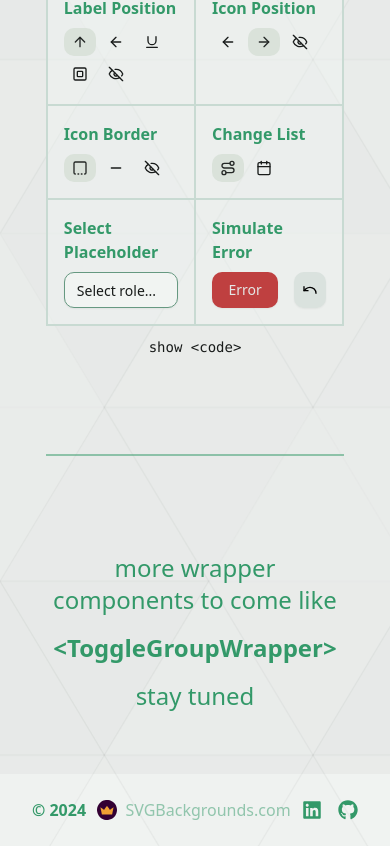
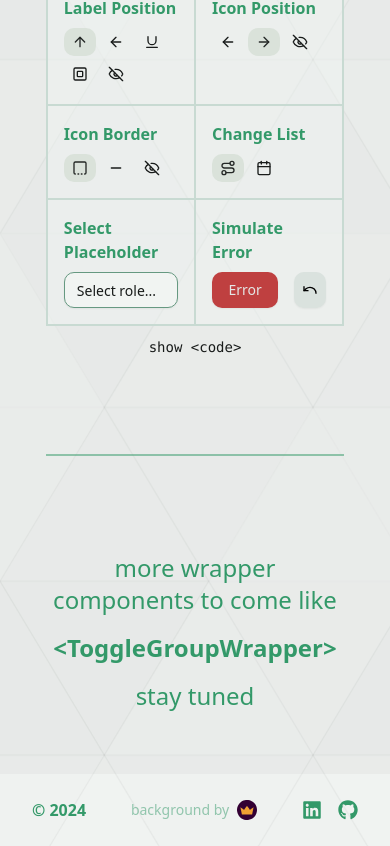
Before and after one commit to TomEsDE/shadcn-form-fields, a Next.js app: page / in a window 390 px wide. Shown: the part 4983-5829 px from the top of the page. Built offline with nearby package versions, Linux system fonts and the light colour scheme.

Commit message:
footer link optimized

```diff
--- a/app/components/footer.tsx
+++ b/app/components/footer.tsx
@@ -5,9 +5,14 @@ import { FaGithub, FaLinkedin } from 'react-icons/fa';
 export default function Footer() {
   return (
     <div className="bg-cardd py-6">
-      <div className="max-w-6xl mx-auto flex justify-between px-8">
+      <div className="max-w-6xl mx-auto flex justify-between items-center px-8">
         <div className="font-semibold text-primary">© 2024</div>
-        <div className="text-primary/50 flex items-center gap-2">
+        <a
+          target="_blank"
+          href="https://www.svgbackgrounds.com/set/free-svg-backgrounds-and-patterns/"
+        >
+          <div className="text-primary/50 flex items-center gap-2 text-sm">
+            <div className="block md:hidden">background by</div>
             <Image
               src="/svg_backgrounds_icon.svg"
               height={0}
@@ -15,21 +20,11 @@ export default function Footer() {
               className="h-5 w-5"
               alt="svg-bgs.com"
             />
-          <a
-            className="hidden md:block"
-            target="_blank"
-            href="https://www.svgbackgrounds.com/set/free-svg-backgrounds-and-patterns/"
-          >
+            <div className="hidden md:block">
               Free SVG Backgrounds by SVGBackgrounds.com
+            </div>
+          </div>
         </a>
-          <a
-            className="block md:hidden"
-            target="_blank"
-            href="https://www.svgbackgrounds.com/set/free-svg-backgrounds-and-patterns/"
-          >
-            SVGBackgrounds.com
-          </a>
-        </div>
         <div className="flex items-center gap-4 md:gap-12 text-sm font-bold underline">
           <Link
             href="https://www.linkedin.com/in/tms-schmidt/"
```
Lines whose indentation alone changed are shown as unchanged.
